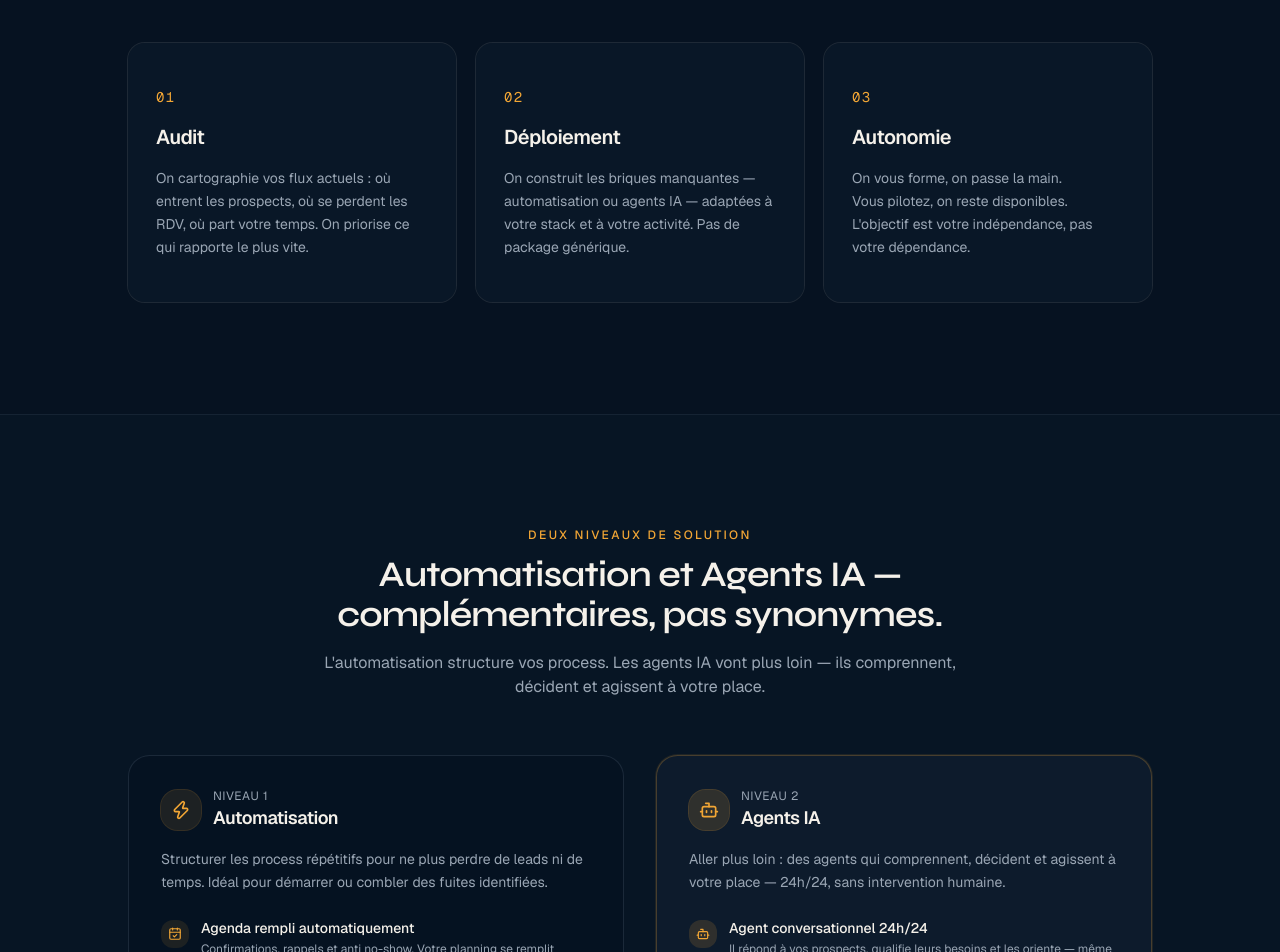
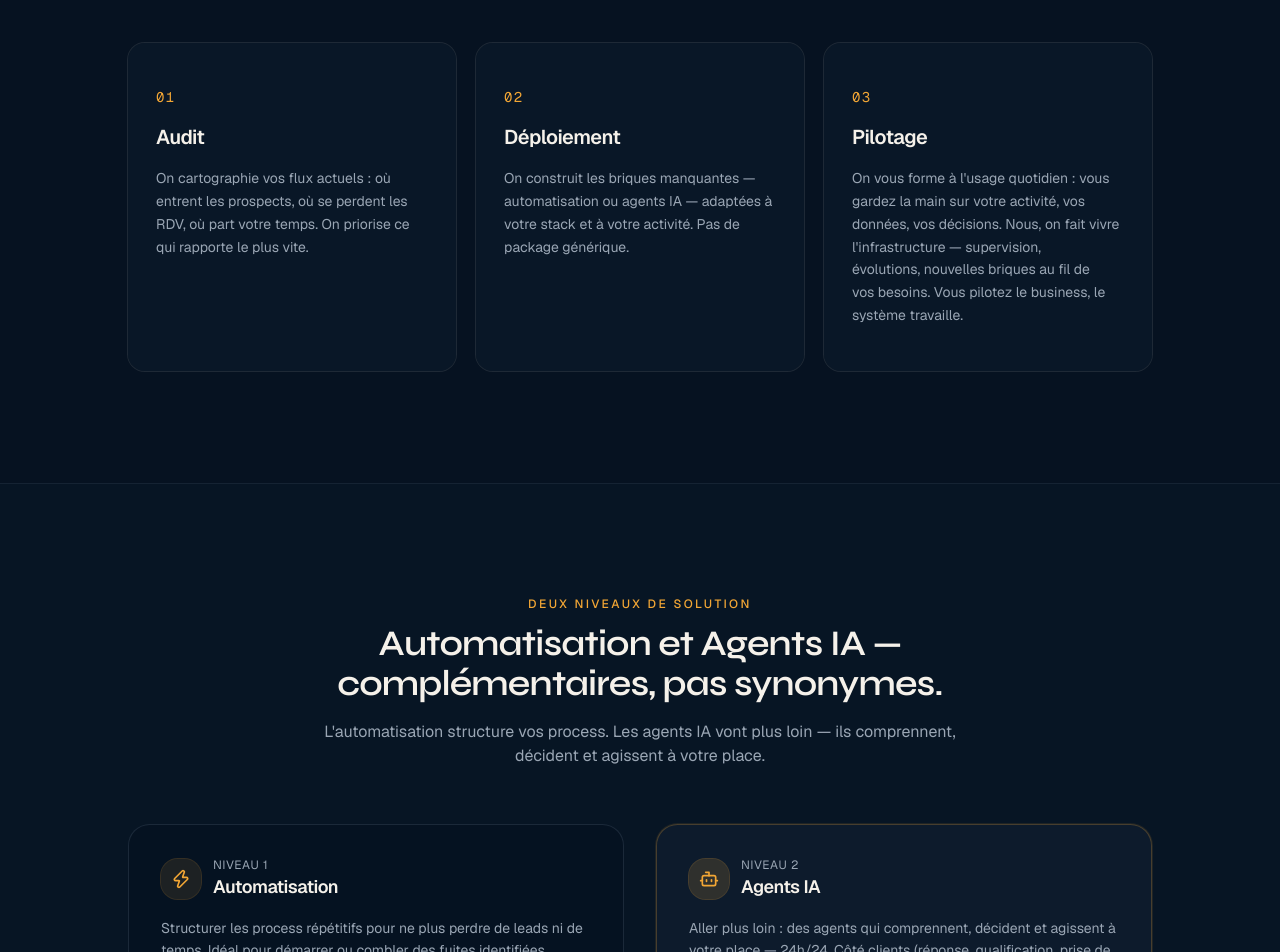
Before and after one commit to jmd971/siboard-consulting-site, a Next.js app: page /solutions in a window 1280 px wide. Shown: the part 1400-2352 px from the top of the page. Built offline with nearby package versions, Linux system fonts and the light colour scheme; no server answers.

Commit message:
(a) /solutions: icone 5e brique, intro Niveau 2 (clients+interne), methode bloc 03 Pilotage

```diff
--- a/src/app/solutions/page.tsx
+++ b/src/app/solutions/page.tsx
@@ -5,6 +5,7 @@ import {
   Bot,
   CalendarCheck,
   CheckCircle2,
+  FileText,
   MapPin,
   Mic,
   RefreshCw,
@@ -43,7 +44,7 @@ export const metadata: Metadata = {
   },
 };
 
-const AUTO_ICONS = [CalendarCheck, CheckCircle2, RefreshCw, Shuffle] as const;
+const AUTO_ICONS = [CalendarCheck, CheckCircle2, RefreshCw, Shuffle, FileText] as const;
 const IA_ICONS = [Bot, Mic, Wand2, Wrench] as const;
 
 export default function SolutionsPage() {
@@ -197,9 +198,9 @@ function MethodeSection() {
           },
           {
             num: "03",
-            title: "Autonomie",
+            title: "Pilotage",
             description:
-              "On vous forme, on passe la main. Vous pilotez, on reste disponibles. L&apos;objectif est votre indépendance, pas votre dépendance.",
+              "On vous forme à l&apos;usage quotidien : vous gardez la main sur votre activité, vos données, vos décisions. Nous, on fait vivre l&apos;infrastructure — supervision, évolutions, nouvelles briques au fil de vos besoins. Vous pilotez le business, le système travaille.",
           },
         ].map((step) => (
           <Card key={step.num} className="h-full border-border/60 bg-surface/60">
@@ -301,7 +302,9 @@ function SolutionsSection() {
             </div>
             <p className="mt-4 text-pretty text-sm leading-relaxed text-muted-foreground">
               Aller plus loin : des agents qui comprennent, décident et agissent
-              à votre place — 24h/24, sans intervention humaine.
+              à votre place — 24h/24. Côté clients (réponse, qualification, prise
+              de RDV) comme côté interne (chiffrage, rédaction, analyse de vos
+              documents métier).
             </p>
             <ul className="mt-6 space-y-4">
               {SOLUTIONS_BRIQUES_IA.map((brique, i) => {
```
